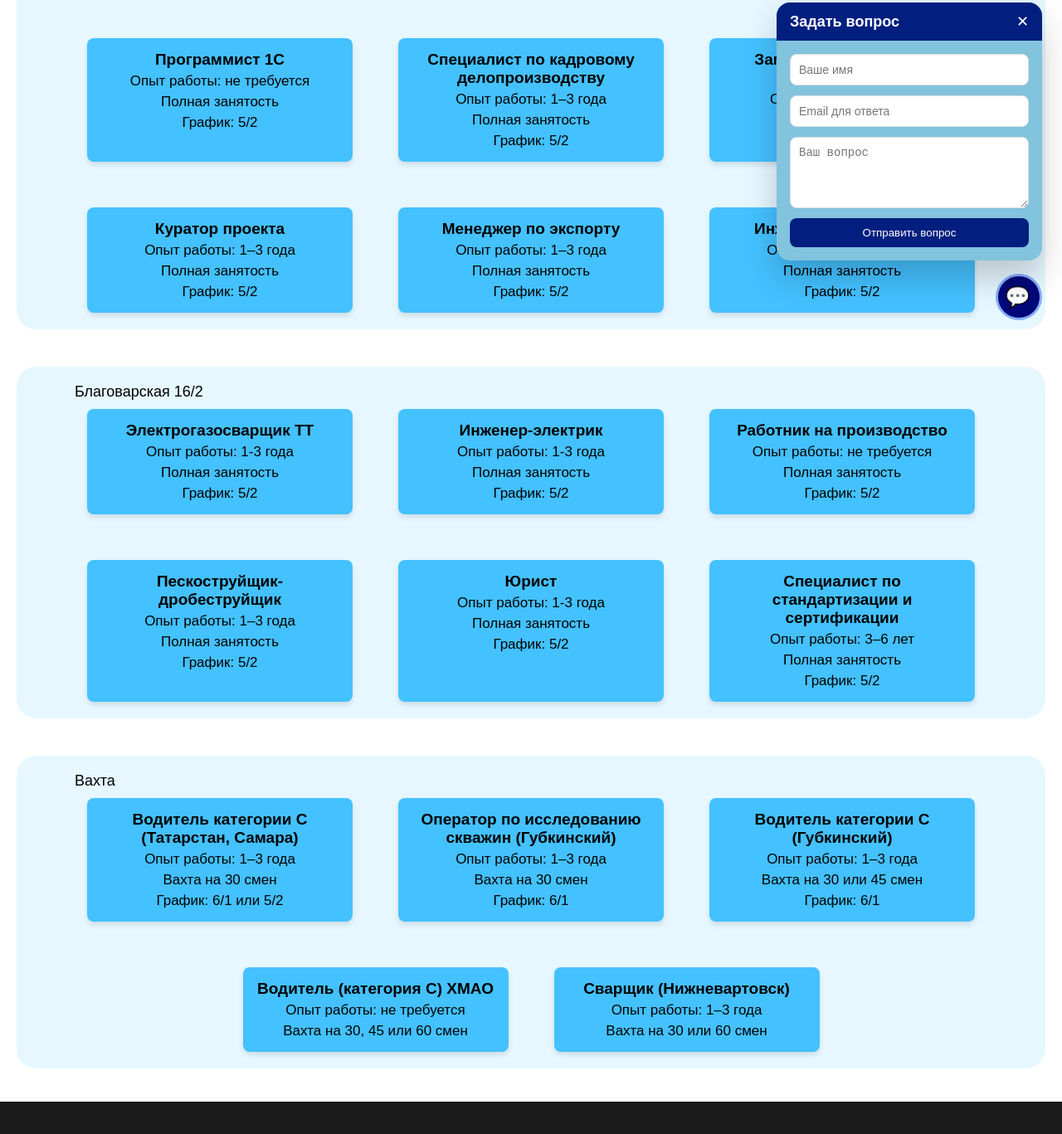
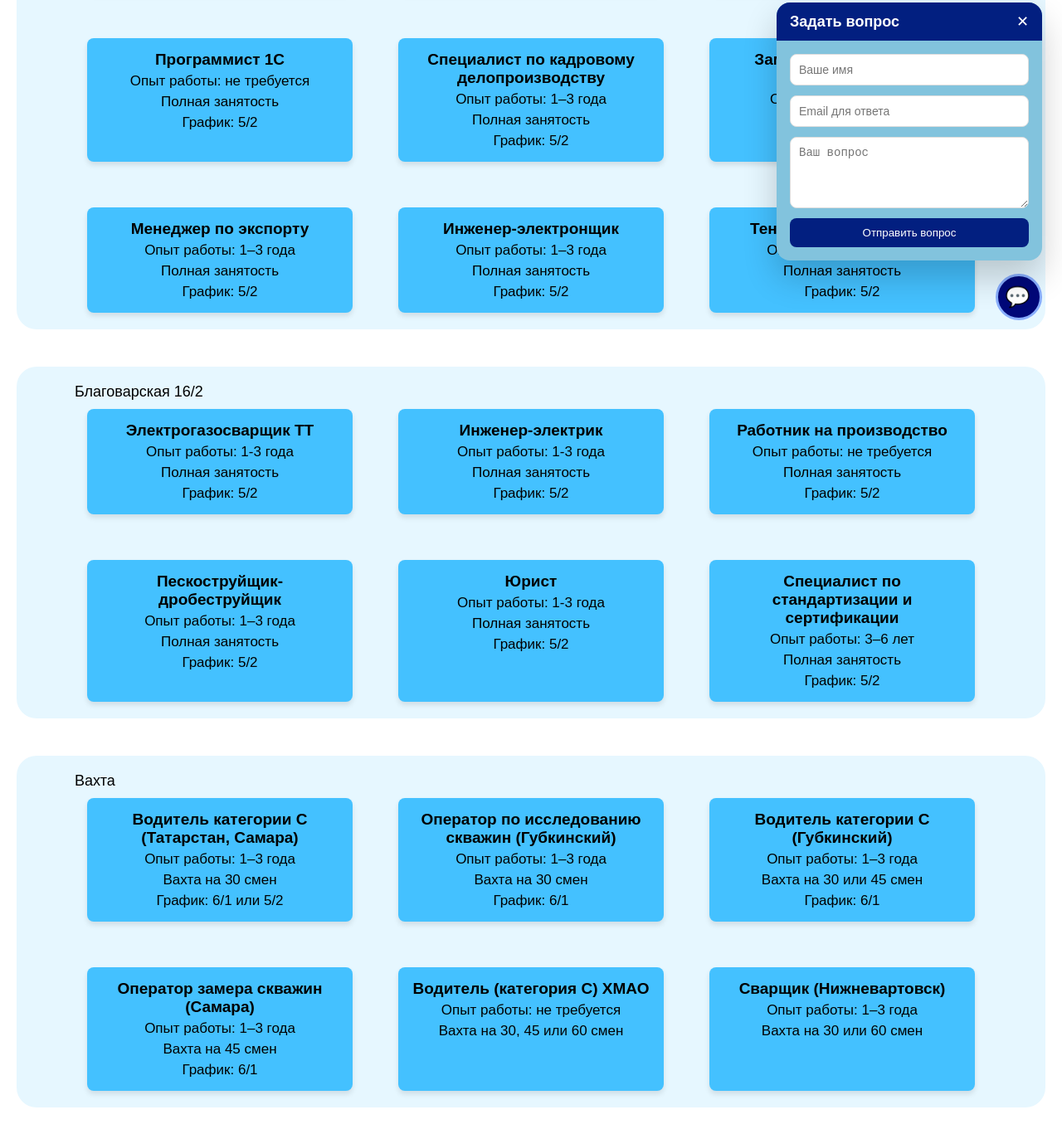
Before and after one commit to New-Technologies123/ruAstro, an Astro site: page /careers in a window 1280 px wide. Shown: the part 390-1757 px from the top of the page at 83% size. Built offline with nearby package versions, Linux system fonts and the light colour scheme; Astro itself is replaced by a stand-in of ours.

Commit message:
new Careers

```diff
--- a/src/components/content/careers/Careers.tsx
+++ b/src/components/content/careers/Careers.tsx
@@ -12,7 +12,7 @@ type TCareers = 'vacancy1' | 'vacancy2' | 'vacancy3' | 'vacancy4' | 'vacancy5' |
 export const Careers = () => {
 
     const vacancyLinks: Record<TCareers, string> = {
-        vacancy1: "",
+        vacancy1: "https://ufa.hh.ru/vacancy/130706340?hhtmFromLabel=employer_vacancy_tab&hhtmFrom=employer",
         vacancy2: "https://ufa.hh.ru/vacancy/129985800?hhtmFromLabel=employer_vacancy_tab&hhtmFrom=employer",
         vacancy3: "https://ufa.hh.ru/vacancy/130527326?hhtmFromLabel=employer_vacancy_tab&hhtmFrom=employer",
         vacancy4: "https://ufa.hh.ru/vacancy/130285329?hhtmFromLabel=employer_vacancy_tab&hhtmFrom=employer",
@@ -21,7 +21,7 @@ export const Careers = () => {
         vacancy7: "https://ufa.hh.ru/vacancy/128808731?hhtmFromLabel=employer_vacancy_tab&hhtmFrom=employer",
         vacancy8: "https://ufa.hh.ru/vacancy/130552730?hhtmFromLabel=employer_vacancy_tab&hhtmFrom=employer",
         vacancy9: "https://ufa.hh.ru/vacancy/130527291?hhtmFromLabel=employer_vacancy_tab&hhtmFrom=employer",
-        vacancy10: "https://ufa.hh.ru/vacancy/130358499?hhtmFromLabel=employer_vacancy_tab&hhtmFrom=employer",
+        vacancy10: "https://ufa.hh.ru/vacancy/130677593?hhtmFromLabel=employer_vacancy_tab&hhtmFrom=employer",
         vacancy11: "https://ufa.hh.ru/vacancy/130532248?hhtmFromLabel=employer_vacancy_tab&hhtmFrom=employer",
         vacancy12: "",
         vacancy13: "https://ufa.hh.ru/vacancy/129981588?hhtmFromLabel=employer_vacancy_tab&hhtmFrom=employer",
@@ -115,13 +115,6 @@ export const Careers = () => {
                                     onClick={() => window.open(vacancyLinks.vacancy23, "_blank")}
                                 />
                                 <Vacancy
-                                    header="Куратор проекта"
-                                    title="Опыт работы: 1–3 года"
-                                    experience="Полная занятость"
-                                    employmentType="График: 5/2"
-                                    onClick={() => window.open(vacancyLinks.vacancy10, "_blank")}
-                                />
-                                <Vacancy
                                     header="Менеджер по экспорту"
                                     title="Опыт работы: 1–3 года"
                                     experience="Полная занятость"
@@ -134,6 +127,13 @@ export const Careers = () => {
                                     experience="Полная занятость"
                                     employmentType="График: 5/2"
                                     onClick={() => window.open(vacancyLinks.vacancy15, "_blank")}
+                                />
+                                <Vacancy
+                                    header="Тендерный специалист"
+                                    title="Опыт работы: 1–3 года"
+                                    experience="Полная занятость"
+                                    employmentType="График: 5/2"
+                                    onClick={() => window.open(vacancyLinks.vacancy1, "_blank")}
                                 />
                             </div>
                         </div>
@@ -209,6 +209,13 @@ export const Careers = () => {
                                     onClick={() => window.open(vacancyLinks.vacancy20, "_blank")}
                                 />
                                 <Vacancy
+                                    header="Оператор замера скважин (Самара)"
+                                    title="Опыт работы: 1–3 года"
+                                    experience="Вахта на 45 смен"
+                                    employmentType="График: 6/1"
+                                    onClick={() => window.open(vacancyLinks.vacancy10, "_blank")}
+                                />
+                                <Vacancy
                                     header="Водитель (категория С) ХМАО"
                                     title="Опыт работы: не требуется"
                                     experience="Вахта на 30, 45 или 60 смен"
```
